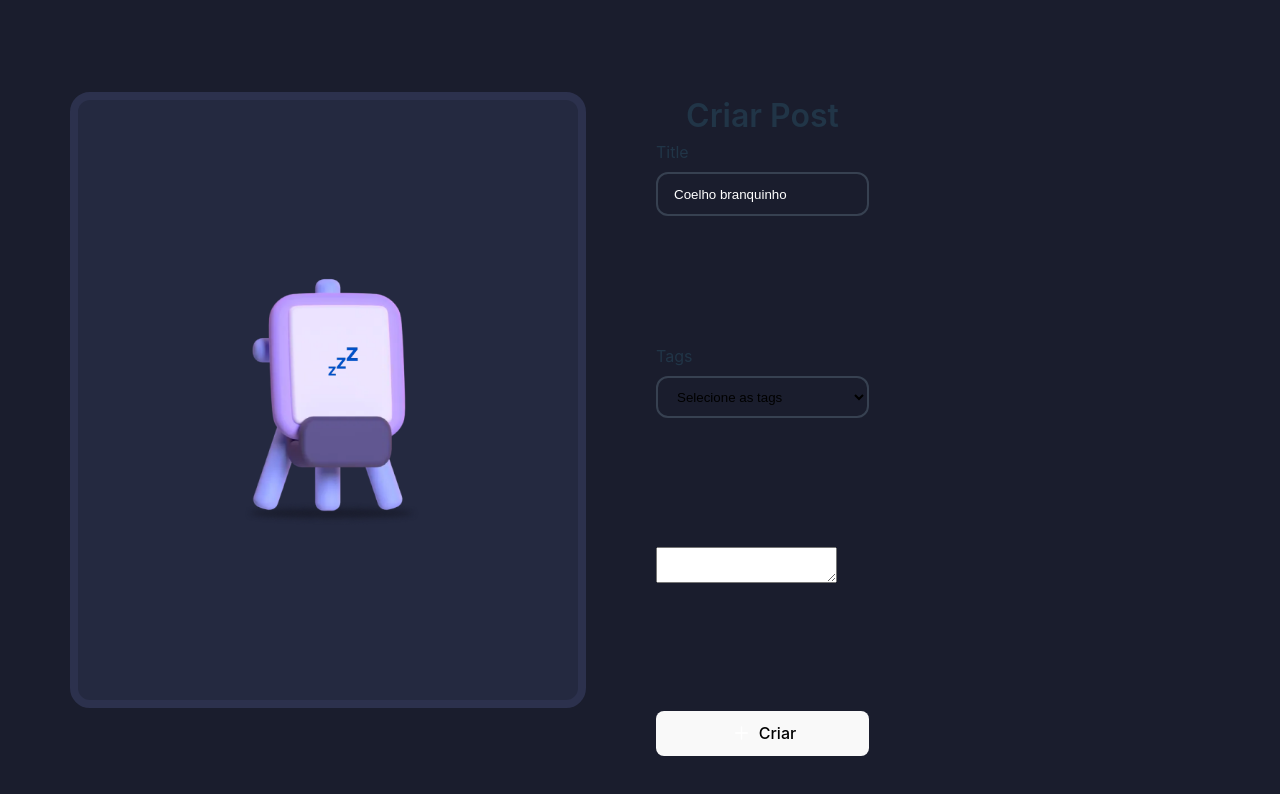
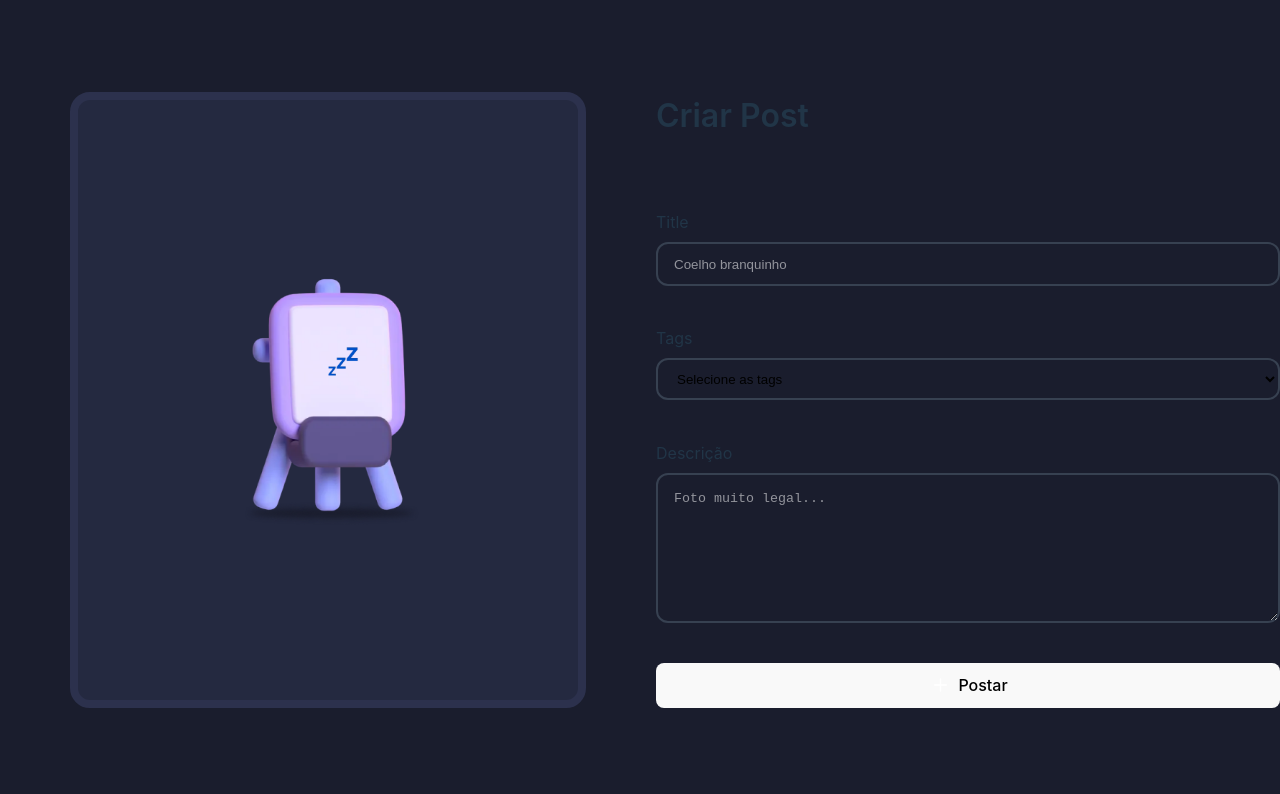
Before and after one commit to willyanmiranda/RenderVerse, a React (Vite) app: page /generate/create-post in a window 1280 px wide. Shown: the top 794 px of the page. Built offline with nearby package versions, Linux system fonts and the light colour scheme.

Commit message:
style: update CreatePost and Form styles for improved layout and placeholder color

```diff
--- a/src/components/common/formField/FormField.css
+++ b/src/components/common/formField/FormField.css
@@ -16,7 +16,7 @@
     -webkit-box-sizing: border-box;
 
     &::placeholder {
-        color: #fff;
+        color: #ffffff87;
     }
 }
 
@@ -28,10 +28,6 @@
     width: 100%;
     padding-left: 15px;
     cursor: pointer;
-
-    &::placeholder {
-        color: #fff;
-    }
 
     & option {
         cursor: pointer;
--- a/src/components/generate/create-post/CreatePost.css
+++ b/src/components/generate/create-post/CreatePost.css
@@ -0,0 +1,7 @@
+.create-post-container {
+    display: flex;
+    flex-direction: column;
+    width: 100%;
+    align-items: flex-start;
+    gap: 70px;
+}
--- a/src/components/generate/create-post/CreatePost.jsx
+++ b/src/components/generate/create-post/CreatePost.jsx
@@ -1,10 +1,11 @@
 import React from 'react'
 import Header from './header/Header'
 import Form from './form/Form'
+import "./CreatePost.css"
 
 const CreatePost = () => {
   return (
-    <div>
+    <div className='create-post-container'>
       <Header />
       <Form />
     </div>
--- a/src/components/generate/create-post/form/Form.css
+++ b/src/components/generate/create-post/form/Form.css
@@ -11,3 +11,18 @@ form {
     align-items: center;
     gap: 20px;
 }
+
+#description {
+    width: 100%;
+    height: 150px;
+    box-sizing: border-box;
+    border: 2px solid #374151;
+    background-color: #1A1D2D;
+    border-radius: 12px;
+    padding: 16px;
+    -webkit-box-sizing: border-box;
+
+    &::placeholder {
+        color: #ffffff87;
+    }
+}
--- a/src/components/generate/create-post/form/Form.jsx
+++ b/src/components/generate/create-post/form/Form.jsx
@@ -23,11 +23,12 @@ const Form = () => {
 
       <div className='input-container'>
         <div className='input-content'>
-          <textarea name="description" id="description"></textarea>
+          <label htmlFor="description">Descrição</label>
+          <textarea name="description" id="description" placeholder='Foto muito legal...' />
         </div>
       </div>
 
-      <Button name="Criar" img={Plus} />
+      <Button name="Postar" img={Plus} />
     </form>
   )
 }
```
